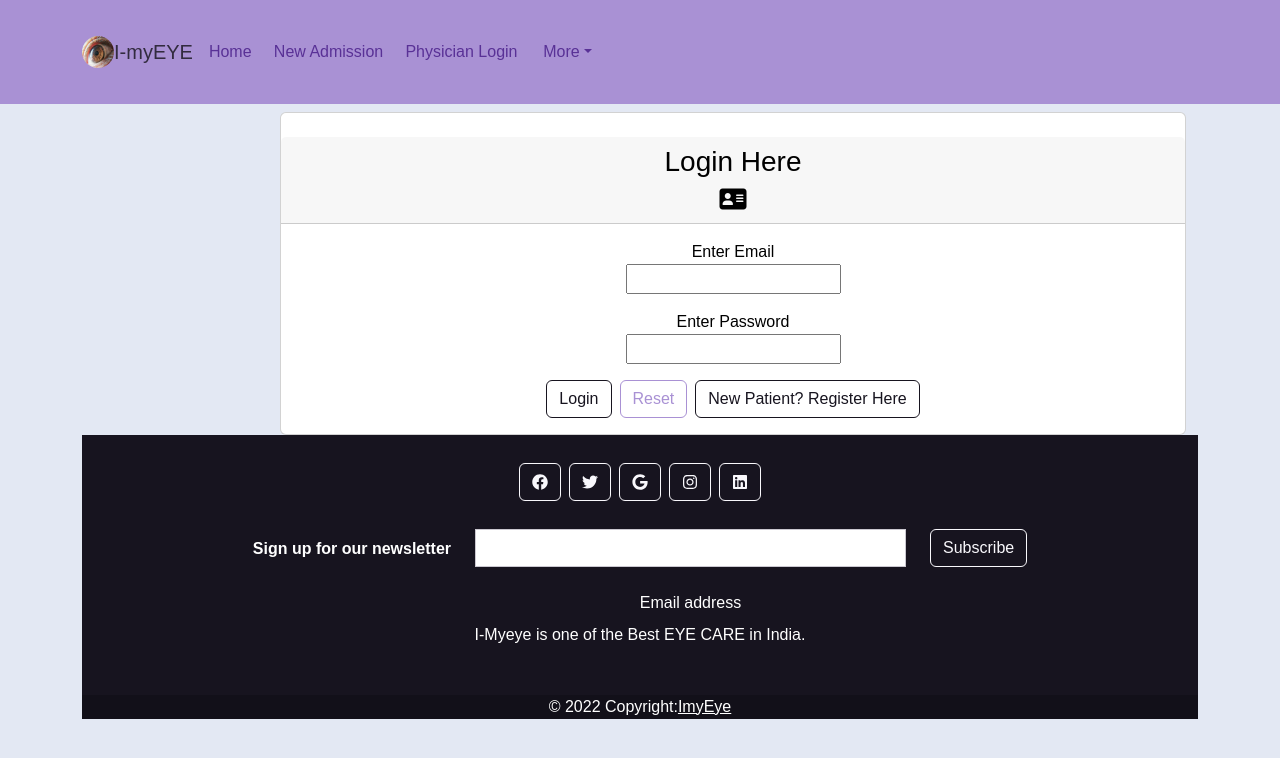
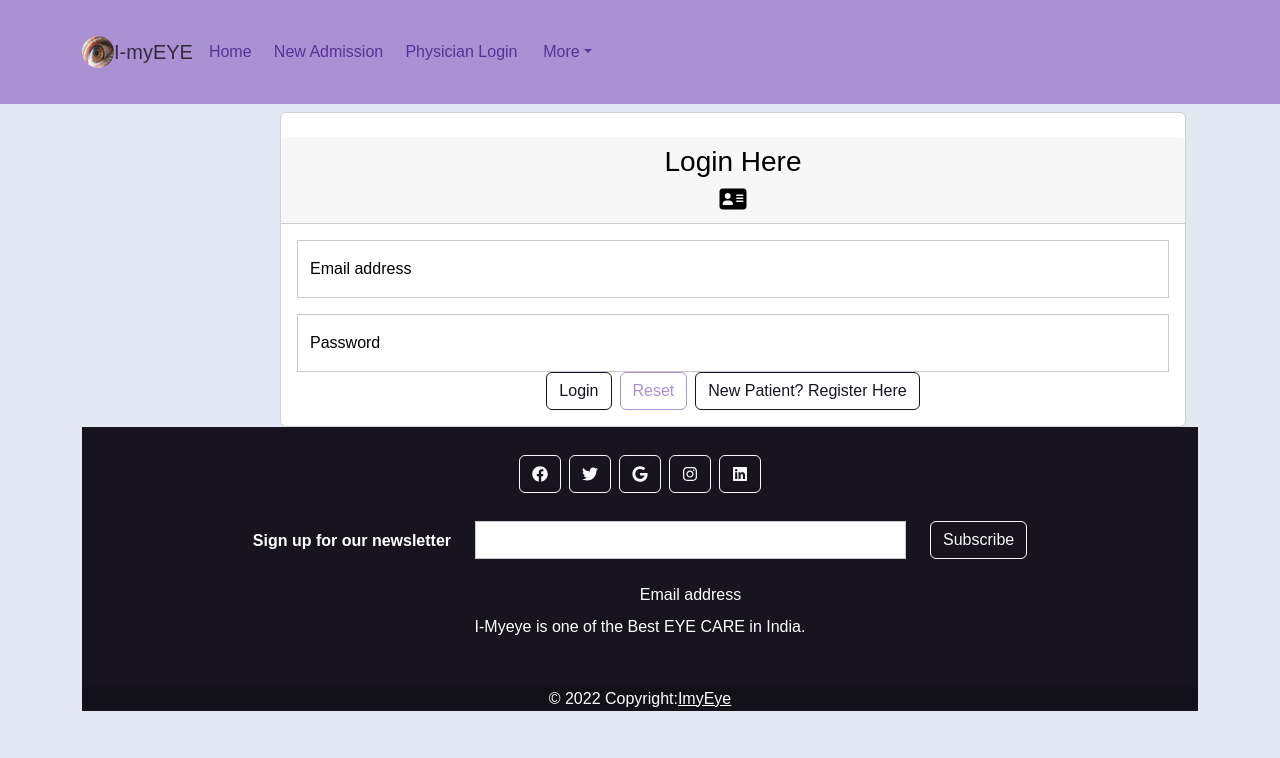
Before and after one commit to pilot-satyam/MedicalProject, a React (Create React App) app in the folder MedicalProjects/frontend/: page /login in a window 1280 px wide. Shown: the top 758 px of the page. Built offline with nearby package versions, Linux system fonts and the light colour scheme.

Commit message:
added floating labels

```diff
--- a/MedicalProjects/frontend/src/pages/Login.js
+++ b/MedicalProjects/frontend/src/pages/Login.js
@@ -1,8 +1,11 @@
-import {Button, Card,CardHeader,Container, FormGroup,CardBody,Form} from 'reactstrap'
+import {Button, Card,CardHeader,Container, FormGroup,CardBody} from 'reactstrap'
 import {Row,Col} from 'react-bootstrap'
 import React, { useState } from "react";
 import Base from "../Components/Base";
 import "../Style/Global.css";
+import FloatingLabel from 'react-bootstrap/FloatingLabel';
+import {MDBInput} from 'mdb-react-ui-kit'
+import Form from 'react-bootstrap/Form';
 
 const Login = () =>{
     return(
@@ -20,15 +23,18 @@ const Login = () =>{
                     </CardHeader>
                     <CardBody>
                         <Form>
-                            <FormGroup>
-                                <label htmlFor="email"> Enter Email</label> <br></br>
-                                <input type="text" id="email"></input>
-                            </FormGroup>
+                        <FloatingLabel
+                            controlId="floatingInput"
+                            label="Email address"
+                            className="mb-3"
+                        >
+                            <Form.Control type="email" placeholder="name@example.com" />
+                        </FloatingLabel>
+                        {/* <MDBInput label='Email' type='text' id='formWhite' contrast /> */}
+                        <FloatingLabel controlId="floatingPassword" label="Password">
+                            <Form.Control type="password" placeholder="Password" />
+                        </FloatingLabel>
 
-                            <FormGroup>
-                                <label htmlFor="password"> Enter Password</label> <br></br>
-                                <input type="password" id="password"></input>
-                            </FormGroup>
                     <Container className='text-center'>
                         <Button color="dark" outline>Login</Button>
                         <Button className='ms-2' color='secondary' outline>Reset</Button>
```
